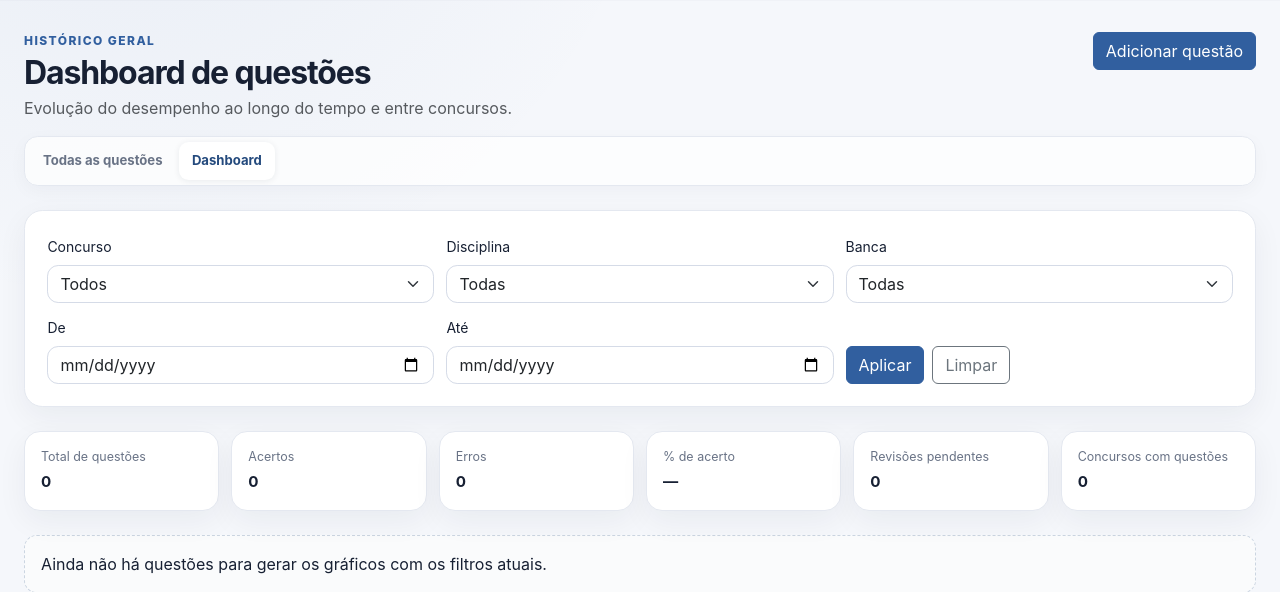
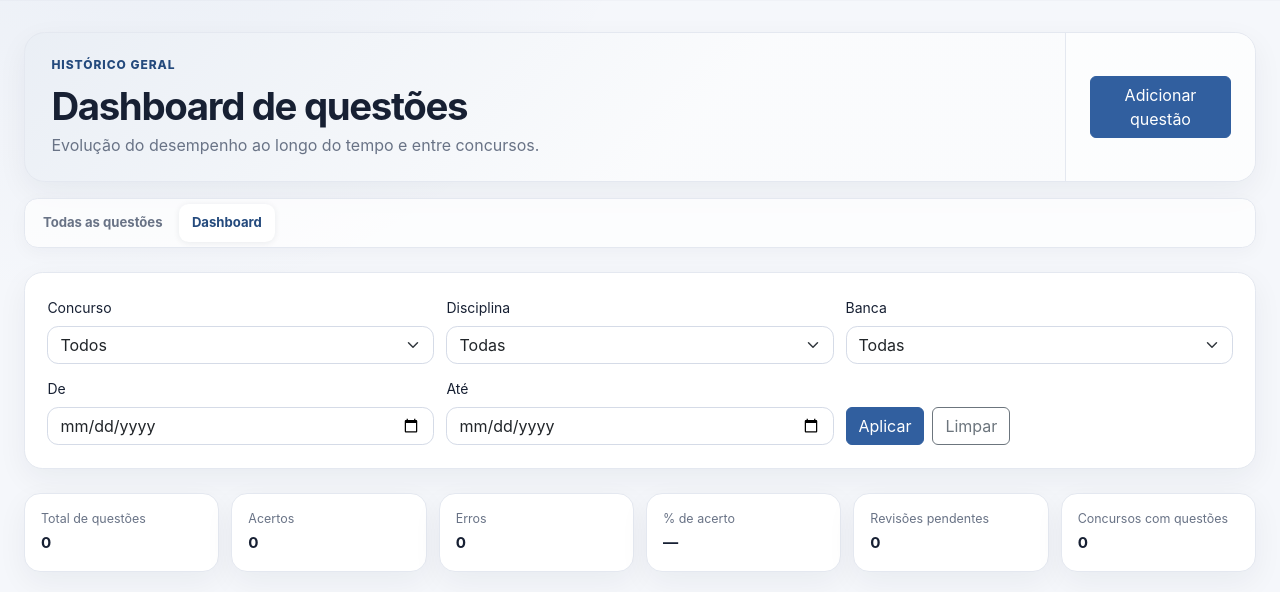
Before and after one commit to clice/concurso-study-manager, a Django app: page /questoes/dashboard/ in a window 1280 px wide. Shown: the part 73-665 px from the top of the page. Run offline with Django 5.2, Linux system fonts and the light colour scheme; data that the repository does not hold is empty.

Commit message:
ui: extend dashboard visual language

```diff
--- a/templates/questions/global_question_dashboard.html
+++ b/templates/questions/global_question_dashboard.html
@@ -3,15 +3,8 @@
 {% block title %}Dashboard de questões | Concurso Study Manager{% endblock %}
 
 {% block content %}
-<div class="page-heading mb-3">
-    <div>
-        <p class="eyebrow mb-1">HISTÓRICO GERAL</p>
-        <h1 class="h2 mb-1">Dashboard de questões</h1>
-        <p class="text-body-secondary mb-0">Evolução do desempenho ao longo do tempo e entre concursos.</p>
-    </div>
-    <a class="btn btn-primary" href="{% url 'questions_global:choose_competition' %}">Adicionar questão</a>
-</div>
-
+{% url 'questions_global:choose_competition' as hero_action_url %}
+{% include "shared/global_page_hero.html" with hero_kicker="HISTÓRICO GERAL" hero_title="Dashboard de questões" hero_subtitle="Evolução do desempenho ao longo do tempo e entre concursos." hero_action_url=hero_action_url hero_action_label="Adicionar questão" %}
 {% include "questions/global_question_nav.html" %}
 
 <form method="get" class="global-question-dashboard-filters content-card mb-4">
```
